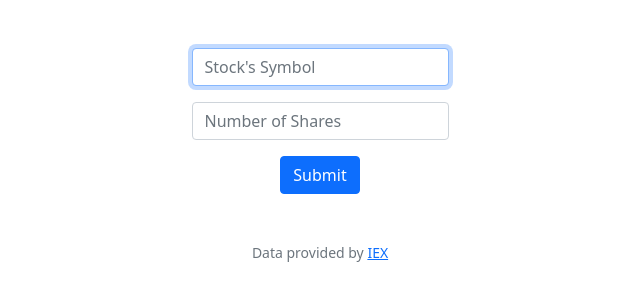
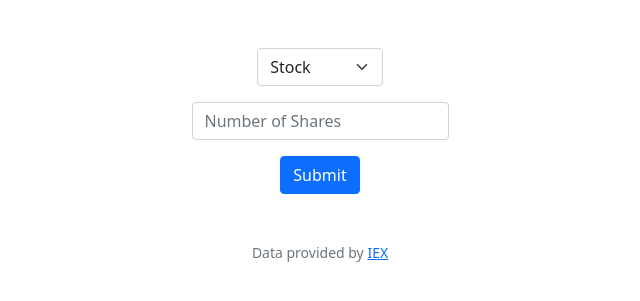
Before and after one commit to tinatrxn/finance, a Flask app: template templates/sell.html in a window 1280 px wide. Shown: the part 76-377 px from the top of the page, without its empty margins (320-960 px from the left). Run offline with Flask 3, Linux system fonts and the light colour scheme; the template is opened without the code that fills it: most values are stand-ins (such as "Sample title", 1, 10 or a date in 2020); some libraries are stand-ins or nearby versions.

Commit message:
select menu for /sell

```diff
--- a/app.py
+++ b/app.py
@@ -295,4 +295,6 @@ def sell():
 
     # User reached route via GET (click link/redirect)
     else:
-        return render_template("sell.html")
+        # Show stocks available to sell
+        rows = db.execute("SELECT stock FROM profiles WHERE user_id = ? GROUP BY stock", session["user_id"])
+        return render_template("sell.html", rows=rows)
--- a/templates/sell.html
+++ b/templates/sell.html
@@ -6,8 +6,13 @@
 
 {% block main %}
     <form action="/sell" method="post">
-        <div class="mb-3">
-            <input autocomplete="off" autofocus class="form-control mx-auto w-auto" id="sell" name="symbol" placeholder="Stock's Symbol" type="text">
+        <div class="mb-3" style="width:10%; margin:auto">
+            <select class="form-select" name="symbol">
+                <option selected>Stock</option>
+                {% for stock in rows %}
+                    <option value="{{ stock['stock'] }}">{{ stock['stock'] }}</option>
+                {% endfor %}
+              </select>
         </div>
         <div class="mb-3">
             <input class="form-control mx-auto w-auto" id="shares" name="shares" placeholder="Number of Shares" type="number" min="1" step="1" oninput="validity.valid||(value='');">
```
